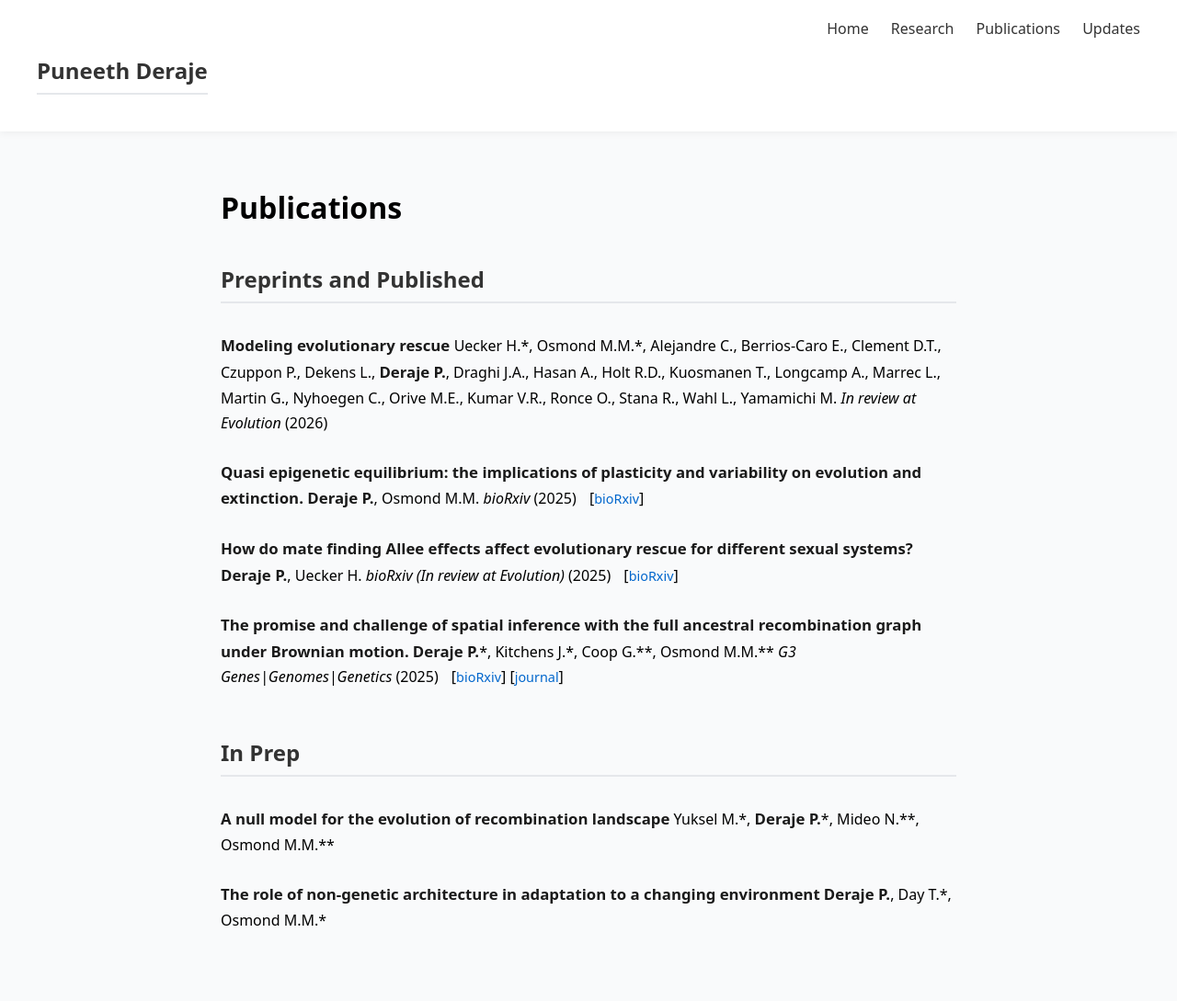
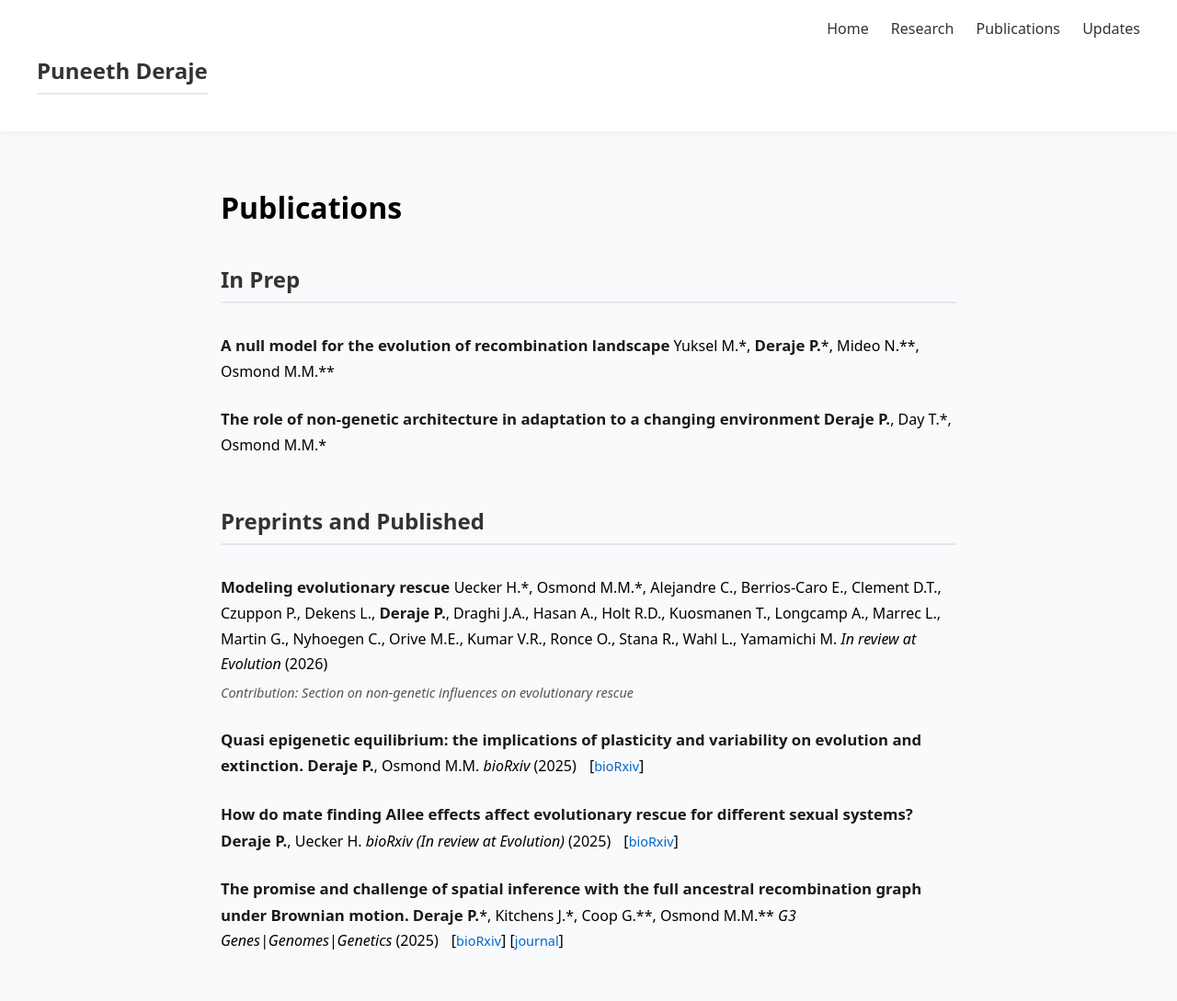
Before and after one commit to puneethderaje/puneethderaje.github.io, a Jekyll site: the page built from publications.html, in a window 1280 px wide. Shown: the whole page at 92% size. Built offline with Jekyll 4.4.1, drawn with Linux system fonts in a browser that asks for light colours.

Commit message:
Updating information

```diff
--- a/_data/publications.yml
+++ b/_data/publications.yml
@@ -2,7 +2,7 @@
   authors: "Uecker H.*, Osmond M.M.*, Alejandre C., Berrios-Caro E., Clement D.T., Czuppon P., Dekens L., <strong>Deraje P.</strong>, Draghi J.A., Hasan A., Holt R.D., Kuosmanen T., Longcamp A., Marrec L., Martin G., Nyhoegen C., Orive M.E., Kumar V.R., Ronce O., Stana R., Wahl L., Yamamichi M."
   venue: "In review at <em>Evolution</em>"
   year: 2026
-  contribution: "Section on non-genetic influences on evolutionary rescue"
+  contributions: "Section on non-genetic influences on evolutionary rescue"
 
 - title: "Quasi epigenetic equilibrium: the implications of plasticity and variability on evolution and extinction. "
   authors: "<strong>Deraje P.</strong>, Osmond M.M."
--- a/assets/style.css
+++ b/assets/style.css
@@ -56,7 +56,7 @@ h2 {
 
 .pub-item {
   padding: 12px 0;
-  margin-bottom: 2px;
+  margin-bottom: 0px;
   line-height: 1.7;
 }
 
--- a/publications.html
+++ b/publications.html
@@ -4,6 +4,14 @@ title: Publications
 ---
 
 <h1>Publications</h1>
+
+<h2>In Prep</h2>
+{% for pub in site.data.in_prep %}
+<div class="pub-item">
+  <strong>{{ pub.title }}</strong> {{ pub.authors }}
+</div>
+{% endfor %}
+
 
 <h2>Preprints and Published</h2>
 {% for pub in site.data.publications %}
@@ -23,10 +31,3 @@ title: Publications
   {% endif %}
 </div>
 {% endfor %}
-
-<h2>In Prep</h2>
-{% for pub in site.data.in_prep %}
-<div class="pub-item">
-  <strong>{{ pub.title }}</strong> {{ pub.authors }}
-</div>
-{% endfor %}
```
